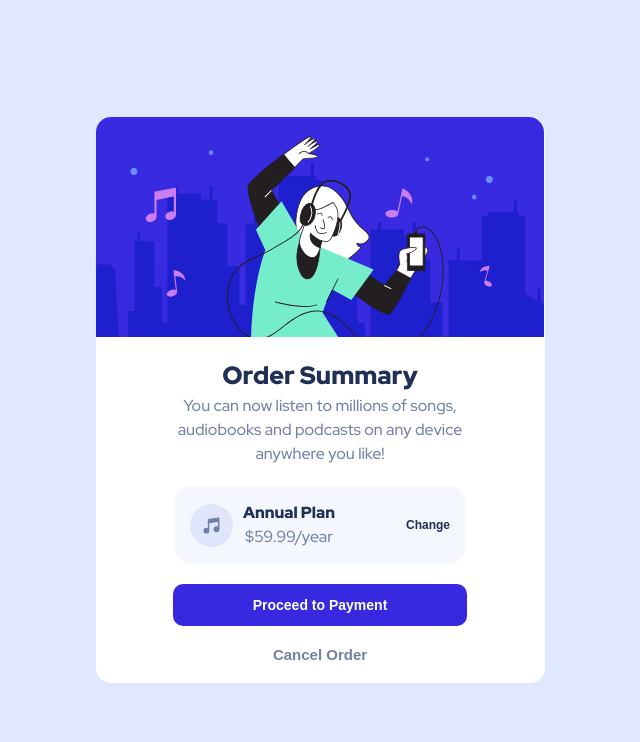
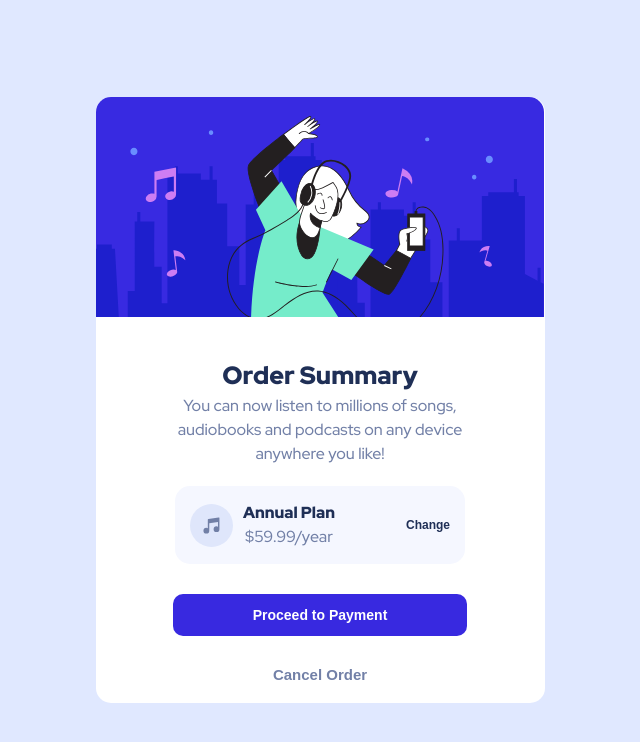
Before and after one commit to starman1999/Order-Summary-Card-Design, a plain HTML site: page index.html in a window 1280 px wide. Shown: the whole page, without its empty margins (320-960 px from the left). Drawn offline with Linux system fonts and the light colour scheme.

Commit message:
initial commit

```diff
--- a/style/style.css
+++ b/style/style.css
@@ -24,9 +24,10 @@ button{
     align-items: center;
     text-align: center;
     border-radius: 1.5rem;
-    gap: 2rem;
+    gap: 3rem;
     max-width: 44.9rem;
-    margin: 2rem;
+    margin:  2rem;
+
 
 }
 
@@ -37,6 +38,7 @@ button{
 .text-container{
     display: flex;
     flex-direction: column;
+    margin-top: 1rem;
 }
 
 .headline{
@@ -78,6 +80,7 @@ button{
     font-size: 1.2rem;
     font-weight: bold;
     color: var(--clr-dark-blue);
+
 }
 
 .change-button:hover{
```
